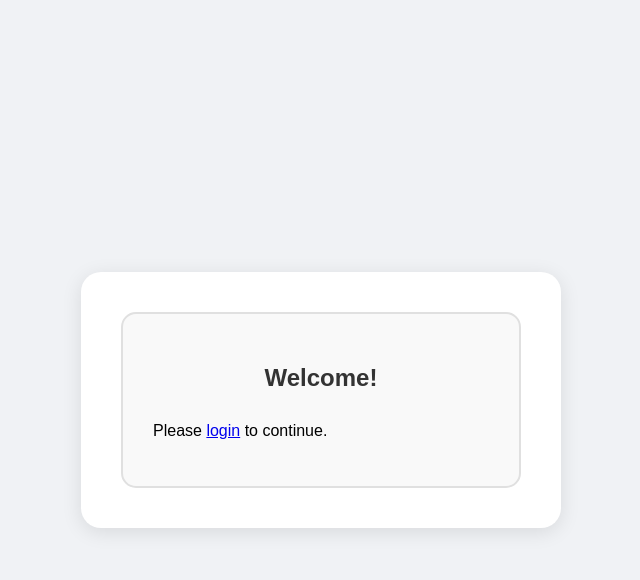
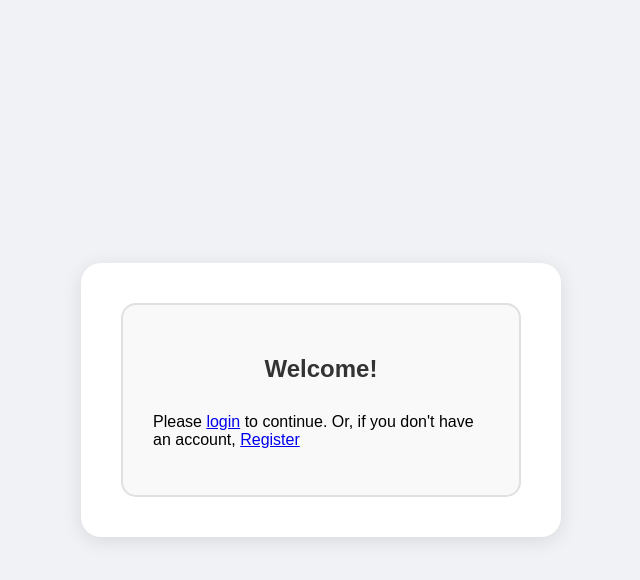
Before and after one commit to tomsmith11/django-mo, a Django app: page / in a window 1280 px wide. Shown: the top 580 px of the page, without its empty margins (319-959 px from the left). Run offline with Django 5.2, Linux system fonts and the light colour scheme.

Commit message:
Added register button to home.html

```diff
--- a/myapp/templates/home.html
+++ b/myapp/templates/home.html
@@ -21,7 +21,10 @@
           <button type="submit">Logout</button>
         </form>
         {% else %}
-        <p>Please <a href="{% url 'login' %}">login</a> to continue.</p>
+        <p>
+          Please <a href="{% url 'login' %}">login</a> to continue. Or, if you
+          don't have an account, <a href="{%url 'register' %}">Register</a>
+        </p>
         {% endif %}
       </div>
     </div>
```
